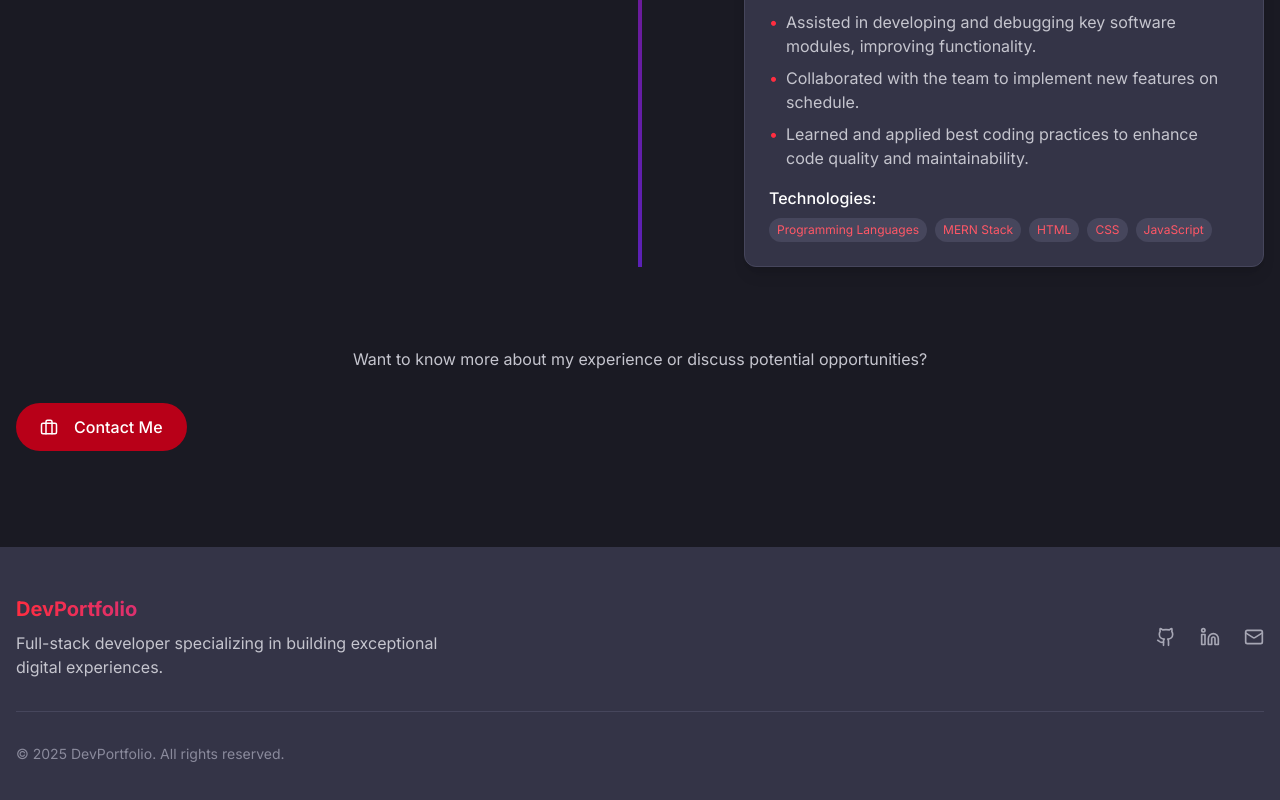
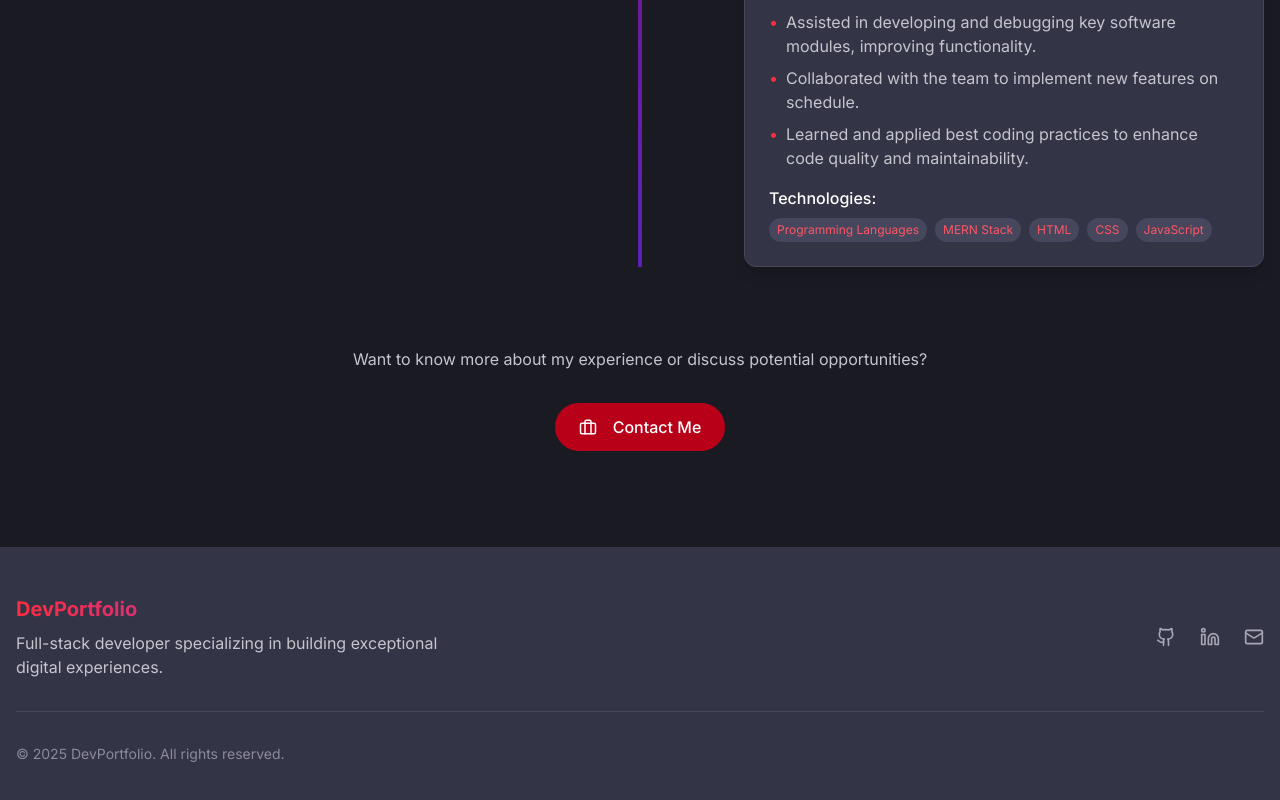
Before and after one commit to Kirkk7/Portfolio, a React (Vite) app: page /experience in a window 1280 px wide. Shown: the part 2003-2803 px from the top of the page. Built offline with nearby package versions, Linux system fonts and the light colour scheme.

Commit message:
Home and Experience Update

```diff
--- a/src/pages/Experience.tsx
+++ b/src/pages/Experience.tsx
@@ -3,8 +3,9 @@
 import { Briefcase, Calendar, MapPin } from "lucide-react";
 import SectionTitle from "../components/shared/SectionTitle";
 import Button from "../components/shared/Button";
-
+import { useNavigate } from "react-router-dom";
 const Experience = () => {
+  const navigate = useNavigate();
   const experiences = [
     {
       id: 1,
@@ -230,9 +231,15 @@
               Want to know more about my experience or discuss potential
               opportunities?
             </p>
-            <Button variant="primary" icon={Briefcase}>
-              Contact Me
-            </Button>
+            <div className="flex justify-center">
+              <Button
+                variant="primary"
+                icon={Briefcase}
+                onClick={() => navigate("/contact")}
+              >
+                Contact Me
+              </Button>
+            </div>
           </motion.div>
         </div>
       </section>
--- a/src/pages/Home.tsx
+++ b/src/pages/Home.tsx
@@ -240,17 +240,15 @@
                 title: "Personal Portfolio",
                 description:
                   "A responsive full-stack web developer portfolio with project showcases and contact integration",
-                image:
-                  "https://images.pexels.com/photos/5632402/pexels-photo-5632402.jpeg?auto=compress&cs=tinysrgb&w=1260&h=750&dpr=2",
+                image: "portfolio.png",
                 tags: ["React", "TypeScript", "Framer Motion"],
-                link: "https://jinarthinfotech.com/",
+                link: "#",
               },
               {
                 title: "Jinarth Infotech Website",
                 description:
                   "A modern website for a software development company featuring service highlights and interactive UI.",
-                image:
-                  "https://images.pexels.com/photos/6956800/pexels-photo-6956800.jpeg?auto=compress&cs=tinysrgb&w=1260&h=750&dpr=2",
+                image: "jn.png",
                 tags: ["React", "Framer Motion", "GSAP"],
                 link: "https://jinarthinfotech.com/",
               },
@@ -258,8 +256,7 @@
                 title: "Hd Globe Trade Website",
                 description:
                   "A professional website for an import-export company showcasing global services, product catalog, and inquiry forms.",
-                image:
-                  "https://images.pexels.com/photos/8386434/pexels-photo-8386434.jpeg?auto=compress&cs=tinysrgb&w=1260&h=750&dpr=2",
+                image: "hdglobe.png",
                 tags: ["React", "Smooth Scrolling", "Animations"],
                 link: "https://hdglobetrade.com/",
               },
```
Also changed, not shown: 1 other file (tests, documents, lock files or other folders).
